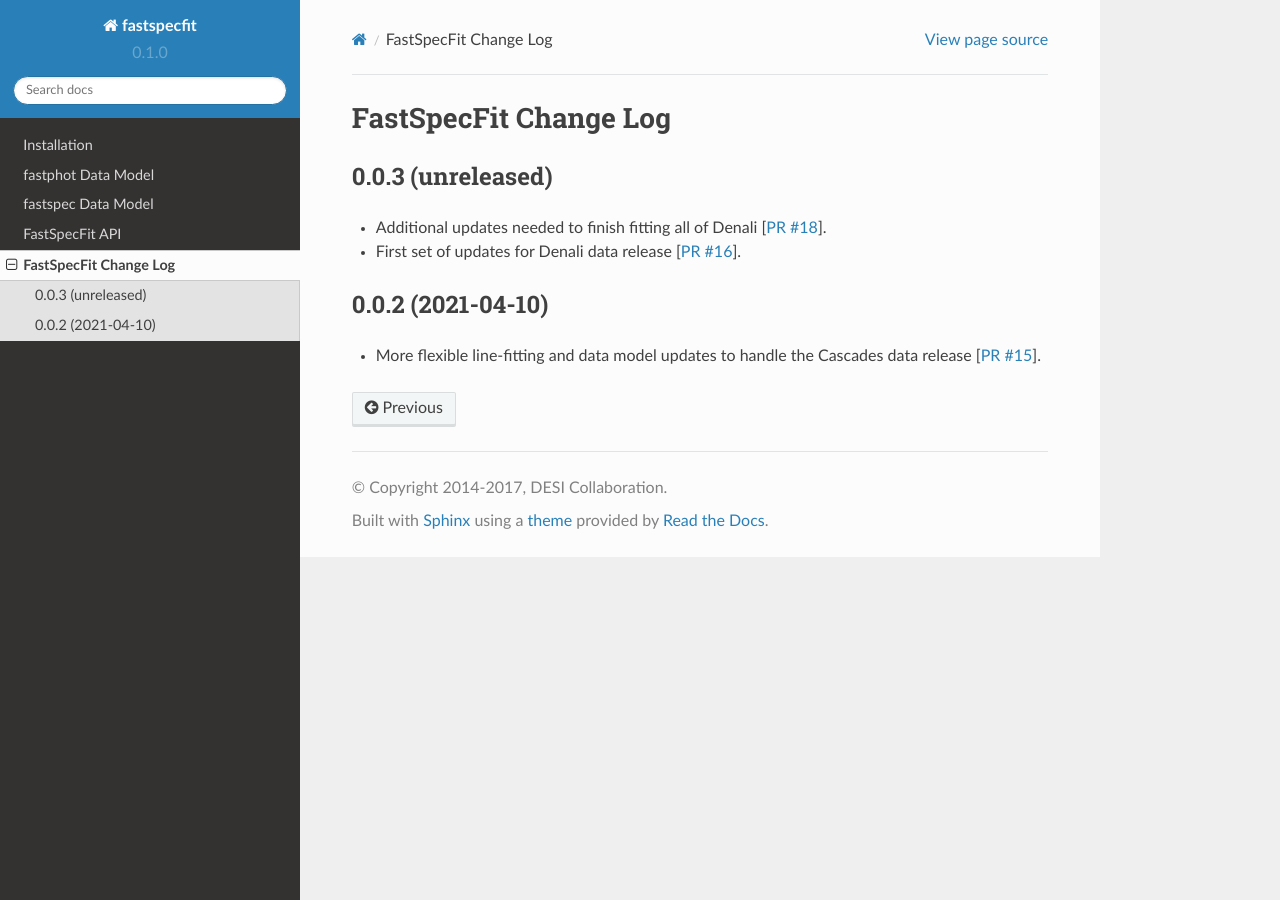
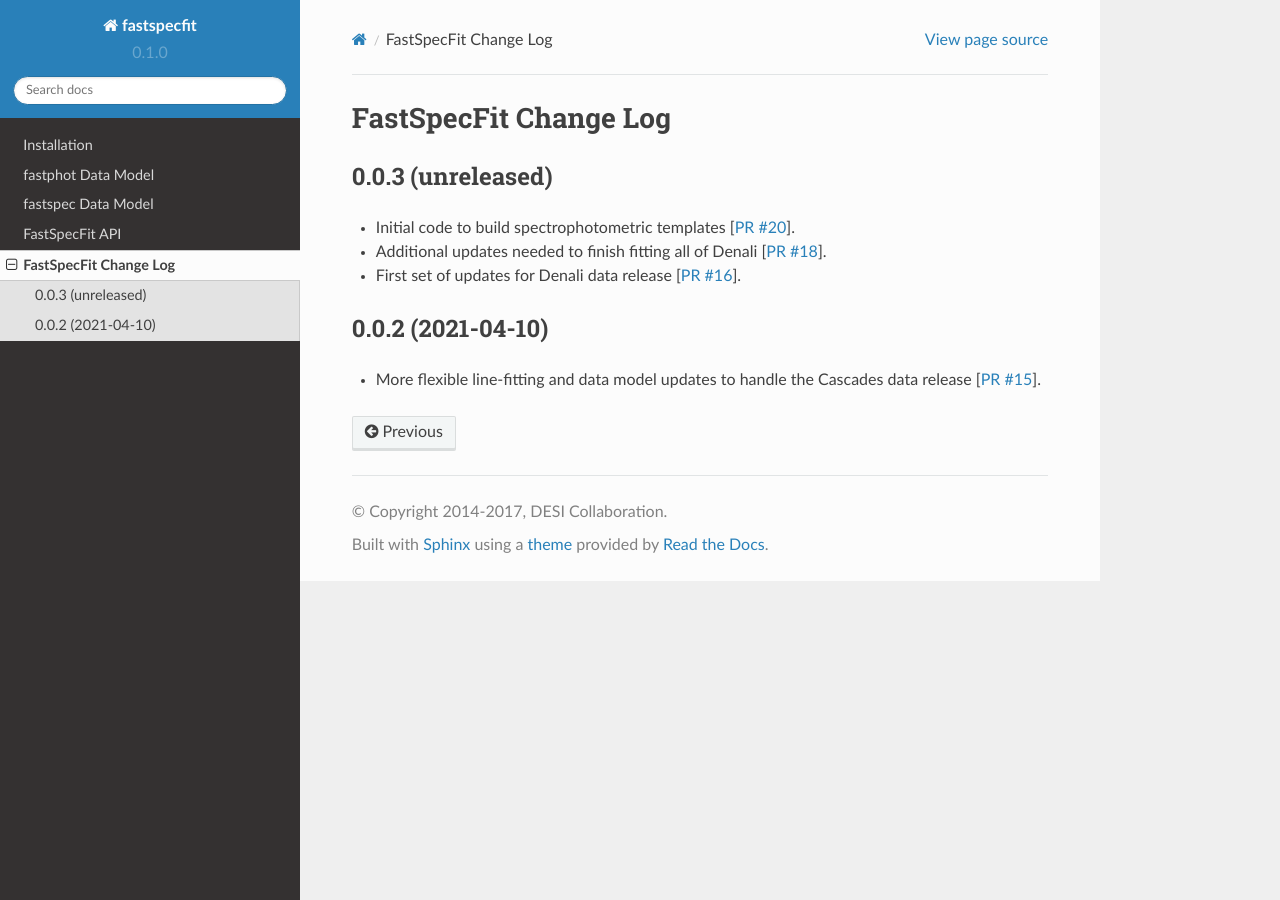
Before and after one commit to desihub/fastspecfit, a Sphinx documentation site: the page built from doc/changes.rst, in a window 1280 px wide. Built offline with Sphinx 7.4.7 and the Read the Docs theme 2.0.0, drawn with Linux system fonts in a browser that asks for light colours.

Commit message:
update change log; will clean up qa code in a separate PR

```diff
--- a/doc/changes.rst
+++ b/doc/changes.rst
@@ -5,12 +5,13 @@ FastSpecFit Change Log
 0.0.3 (unreleased)
 -------------------
 
+* Initial code to build spectrophotometric templates [`PR #20`_].
 * Additional updates needed to finish fitting all of Denali [`PR #18`_].
 * First set of updates for Denali data release [`PR #16`_].
 
 .. _`PR #16`: https://github.com/desihub/fastspecfit/pull/16
 .. _`PR #18`: https://github.com/desihub/fastspecfit/pull/18
-
+.. _`PR #20`: https://github.com/desihub/fastspecfit/pull/20
 
 0.0.2 (2021-04-10)
 ------------------
```
